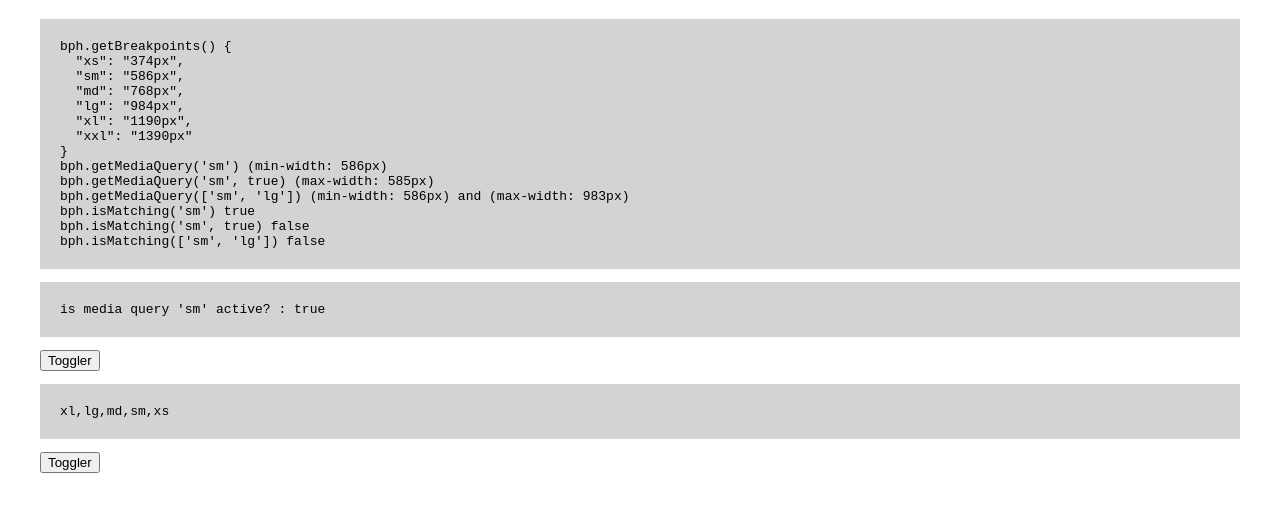
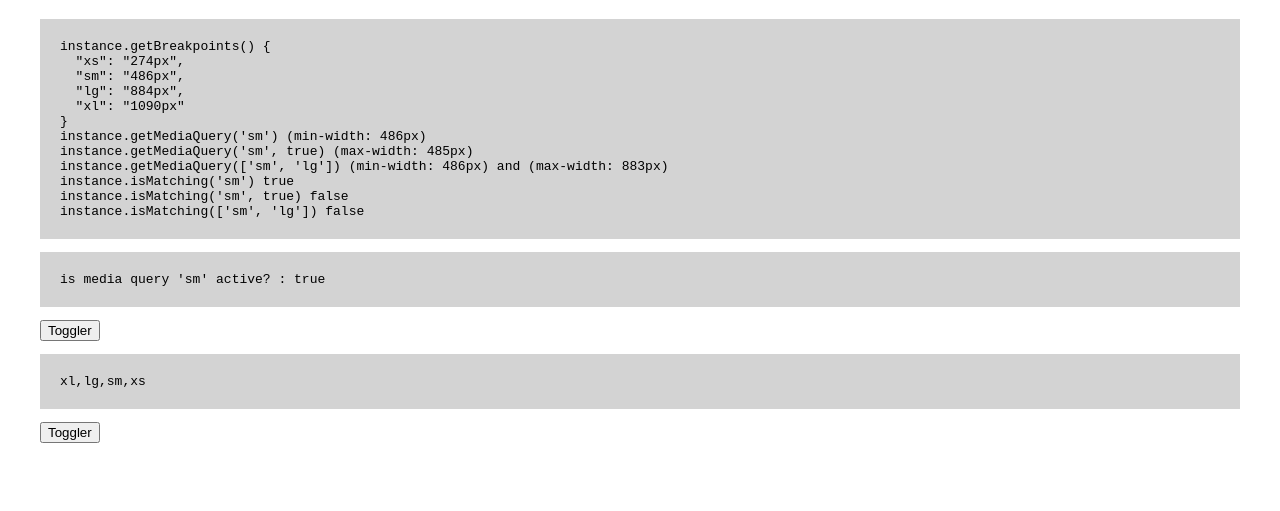
Before and after one commit to nicolas-cusan/breakpoint-helper, a website built with Parcel: page example/index.html in a window 1280 px wide. Shown: the part 81-592 px from the top of the page. Built offline with nearby package versions, Linux system fonts and the light colour scheme.

Commit message:
Start adding some jsdocs

```diff
--- a/example/index.js
+++ b/example/index.js
@@ -1,19 +1,26 @@
 import './index.scss';
 import bph from '../src/index.js';
 
+const instance = bph({
+  xs: '274px',
+  sm: '486px',
+  lg: '884px',
+  xl: '1090px',
+});
+
 const result = document.getElementById('result');
 
-result.innerHTML = `bph.getBreakpoints() ${JSON.stringify(
-  bph.getBreakpoints(),
+result.innerHTML = `instance.getBreakpoints() ${JSON.stringify(
+  instance.getBreakpoints(),
   null,
   2
 )}
-bph.getMediaQuery('sm') ${bph.getMediaQuery('sm')}
-bph.getMediaQuery('sm', true) ${bph.getMediaQuery('sm', true)}
-bph.getMediaQuery(['sm', 'lg']) ${bph.getMediaQuery(['sm', 'lg'])}
-bph.isMatching('sm') ${bph.isMatching('sm')}
-bph.isMatching('sm', true) ${bph.isMatching('sm', true)}
-bph.isMatching(['sm', 'lg']) ${bph.isMatching(['sm', 'lg'])}`;
+instance.getMediaQuery('sm') ${instance.getMediaQuery('sm')}
+instance.getMediaQuery('sm', true) ${instance.getMediaQuery('sm', true)}
+instance.getMediaQuery(['sm', 'lg']) ${instance.getMediaQuery(['sm', 'lg'])}
+instance.isMatching('sm') ${instance.isMatching('sm')}
+instance.isMatching('sm', true) ${instance.isMatching('sm', true)}
+instance.isMatching(['sm', 'lg']) ${instance.isMatching(['sm', 'lg'])}`;
 
 const state = {
   listening: true,
@@ -27,7 +34,7 @@ const renderListen = ({ matches }) => {
   listenResult.innerHTML = `is media query 'sm' active? : ${matches}`;
 };
 
-const listener = bph.listen({ name: 'sm', immediate: true }, renderListen);
+const listener = instance.listen({ name: 'sm', immediate: true }, renderListen);
 listener.on();
 
 listenToggler.addEventListener('click', () => {
@@ -43,7 +50,7 @@ listenToggler.addEventListener('click', () => {
 const changeResult = document.getElementById('change-result');
 const changeToggler = document.getElementById('change-toggler');
 
-const change = bph.listenAll(
+const change = instance.listenAll(
   (bp) => {
     changeResult.innerHTML = bp;
   },
--- a/example/index.scss
+++ b/example/index.scss
@@ -14,11 +14,12 @@ $bps: (
 }
 
 :root {
-  --bph-xl: 2000px;
-}
-
-html {
-  --bph-lg: 1500px;
+  --bph-xs: 274px;
+  --bph-sm: 486px;
+  --bph-md: 668px;
+  --bph-lg: 884px;
+  --bph-xl: 1090px;
+  --bph-xxl: 1290px;
 }
 
 pre {
--- a/src/index.js
+++ b/src/index.js
@@ -1,26 +1,104 @@
-function bph() {
-  const el = document.createElement('meta');
-  el.classList.add('ff-bph');
-  document.getElementsByTagName('head')[0].appendChild(el);
+function bph(config = {}) {
+  let breakpoints = {};
 
-  let fontFamily = window.getComputedStyle(el).getPropertyValue('font-family');
+  if (typeof config === 'string' && config === 'meta') {
+    breakpoints = _getBpsFromMeta();
+  } else if (typeof config === 'string' && config === 'custom') {
+    breakpoints = _getBpsFromCustomProps();
+  } else {
+    breakpoints = config;
+  }
 
-  console.dir(document.documentElement);
+  if (Object.keys(breakpoints).length === 0) {
+    throw new Error(`No breakpoints defined`);
+  }
 
-  // Break out if the element does not exist.
-  if (fontFamily.length <= 0) return;
+  /**
+   * Generate a `meta` element with class `ff-bph` and deserialize the css `font-family` value to retrieve breakpoints.
+   * @returns {object} Object containing the breakpoints
+   */
 
-  fontFamily = fontFamily.replace(/'|"/g, '').split('&');
+  function _getBpsFromMeta() {
+    const el = document.createElement('meta');
+    el.classList.add('ff-bph');
+    document.getElementsByTagName('head')[0].appendChild(el);
 
-  const breakpoints = fontFamily.reduce((prevVal, elem) => {
-    const [name, value] = elem.split('=');
-    prevVal[name] = value;
-    return prevVal;
-  }, {});
+    let fontFamily = window
+      .getComputedStyle(el)
+      .getPropertyValue('font-family');
+
+    if (fontFamily.length <= 0) return {};
+
+    fontFamily = fontFamily.replace(/'|"/g, '').split('&');
+
+    return fontFamily.reduce((obj, elem) => {
+      const [name, value] = elem.split('=');
+      obj[name] = value;
+      return obj;
+    }, {});
+  }
+
+  /**
+   * Retrieve breakpoints by reading css custom properties on the `:root` selector, of all loaded stylesheets, starting with `--bph-`.
+   * @returns {object} Object containing the breakpoints
+   */
+
+  function _getBpsFromCustomProps() {
+    const sheets = [...document.styleSheets].filter(
+      (sheet) => sheet.href.indexOf(window.location.origin) !== -1
+    );
+
+    const rules = [...sheets].reduce((acc, sheet) => {
+      [...sheet.cssRules].forEach((rule) => {
+        if (rule.selectorText === ':root') {
+          const css = rule.cssText.split('{')[1].replace('}', '').split(';');
+
+          css.forEach((dec) => {
+            const [prop, val] = dec.split(':');
+
+            if (prop.indexOf('--bph-') !== -1) {
+              acc[prop.replace('--bph-', '').trim()] = val.trim();
+            }
+          });
+        }
+      });
+      return acc;
+    }, {});
+
+    return rules;
+  }
+
+  /**
+   * Check if the breakpoints passed in are matching
+   * @param {array} keys Array of breakpoint names
+   * @param {boolean} isMax Use `max-width`
+   * @returns {array} Array containing all matching breakpoint names in reverse order.
+   */
+
+  function _matchAll(keys, isMax = false) {
+    const matches = [];
+    keys.forEach((bp) => {
+      if (isMatching(bp, isMax)) {
+        matches.push(bp);
+      }
+    });
+    return isMax ? matches : matches.reverse();
+  }
+
+  /**
+   * Get all breakpoints.
+   * @returns {object} Object containing all breakpoints.
+   */
 
   function getBreakpoints() {
     return breakpoints;
   }
+
+  /**
+   * Get a `min-` or `max-width` media query by name.
+   * @param {string} breakpoint A breakpoint name
+   * @param {boolean} isMax Use `max-width`
+   */
 
   function getMediaQuery(breakpoint, isMax = false) {
     if (Array.isArray(breakpoint)) {
@@ -41,10 +119,22 @@ function bph() {
     return `(min-width: ${min})`;
   }
 
+  /**
+   * Check if a breakpoint is currently active/matching
+   * @param {string} breakpoint Breakpoint name
+   * @param {boolean} isMax Use `max-width`
+   * @returns {boolean}
+   */
+
   function isMatching(breakpoint, isMax = false) {
     return window.matchMedia(getMediaQuery(breakpoint, isMax)).matches;
   }
 
+  /**
+   *
+   * @param {object} options
+   * @param {function} callback
+   */
   function listen(options, callback = () => {}) {
     let mq = null;
 
@@ -76,16 +166,6 @@ function bph() {
     }
 
     return { on, off };
-  }
-
-  function _matchAll(keys, isMax = false) {
-    const matches = [];
-    keys.forEach((bp) => {
-      if (isMatching(bp, isMax)) {
-        matches.push(bp);
-      }
-    });
-    return isMax ? matches : matches.reverse();
   }
 
   function listenAll(callback = () => {}, options = {}) {
@@ -138,4 +218,4 @@ function bph() {
   };
 }
 
-export default bph();
+export default bph;
```
